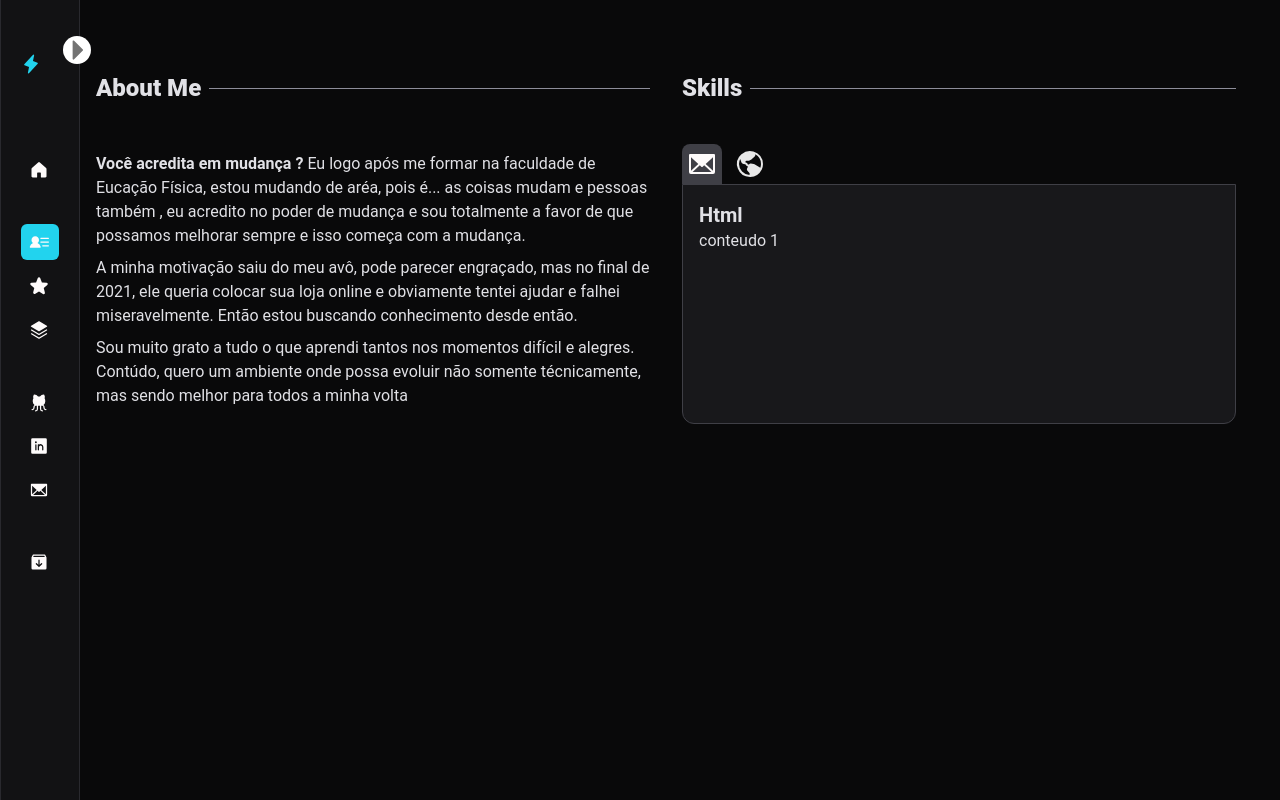
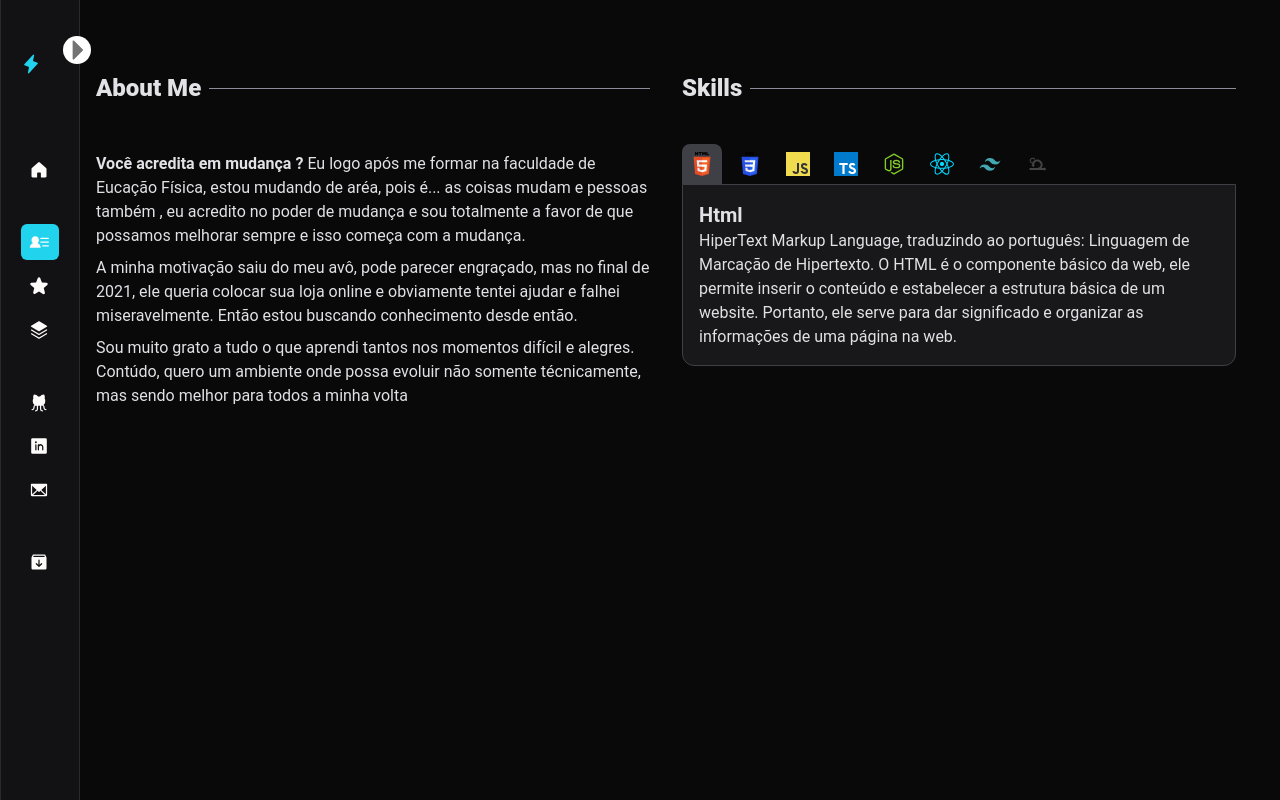
Before and after one commit to rafaelsangali/portfolio, a React (Vite) app: page /about in a window 1280 px wide. Built offline with nearby package versions, Linux system fonts and the light colour scheme.

Commit message:
changing progress bar in about page

```diff
--- a/src/Pages/About/index.tsx
+++ b/src/Pages/About/index.tsx
@@ -3,7 +3,7 @@ import TabContent from "../../components/Tabs/TabContent";
 import TabNav from "../../components/Tabs/TabNav";
 import TransitionMain from "../../components/TransitionMain";
 import { TabsProvider } from "../../contexts/TabsContext";
-import { about } from "./objectTextSkills";
+import { about, skills } from "./objectTextSkills";
 
 export default function About() {
   return (
@@ -30,11 +30,22 @@ export default function About() {
             <TabsProvider>
               <>
                 <ul className="flex flex-wrap text-sm font-medium text-center text-gray-500">
-                  <TabNav index={0} img={icons.iconEmail} />
-                  <TabNav index={1} img={icons.iconGlobe} />
+                  {skills.map((nav, index) => (
+                    <TabNav
+                      key={nav.title + index}
+                      index={index}
+                      img={nav.img}
+                    />
+                  ))}
                 </ul>
-                <TabContent title={"Html"}index={0} text={"conteudo 1"} />
-                <TabContent title={"Css"}index={1} text={"conteudo 2"} />
+                {skills.map((content, index) => (
+                  <TabContent
+                    key={content.title + index}
+                    title={content.title}
+                    index={index}
+                    text={content.text}
+                  />
+                ))}
               </>
             </TabsProvider>
           </div>
--- a/src/Pages/About/objectTextSkills.ts
+++ b/src/Pages/About/objectTextSkills.ts
@@ -1,3 +1,5 @@
+import { icons } from "../../assets";
+
 export const about = {
   title: "About Me",
   subtitle: "Você acredita em mudança ? ",
@@ -10,5 +12,44 @@ export const about = {
 };
 
 export const skills = [
-  {img:"" , title:"",text:""},
-]
+  {
+    img: icons.iconHtml,
+    title: "Html",
+    text: "HiperText Markup Language, traduzindo ao português: Linguagem de Marcação de Hipertexto.  O HTML é o componente básico da web, ele permite inserir o conteúdo e estabelecer a estrutura básica de um website. Portanto, ele serve para dar significado e organizar as informações de uma página na web.",
+  },
+  {
+    img: icons.iconCss,
+    title: "Css",
+    text: "Cascading Style Sheets é um mecanismo para adicionar estilo a um documento web. O código CSS pode ser aplicado diretamente nas tags ou ficar contido dentro das tags <style>. Também é possível, em vez de colocar a formatação dentro do documento, criar um link para um arquivo CSS que contém os estilos.",
+  },
+  {
+    img: icons.iconJavascript,
+    title: "Javascript",
+    text: "JavaScript é uma linguagem de programação que permite a você implementar itens complexos em páginas web, toda vez que uma página da web faz mais do que simplesmente mostrar a você informação estática, mostrando conteúdo que se atualiza em um intervalo de tempo.",
+  },
+  {
+    img: icons.iconTypescript,
+    title: "Typescript",
+    text: "TypeScript é um superconjunto de JavaScript, ou seja, um conjunto de ferramentas e formas mais eficientes de escrever código JavaScript, adicionando recursos que não estão presentes de maneira nativa na linguagem.",
+  },
+  {
+    img: icons.iconNode,
+    title: "Node.js",
+    text: "Node.js é um ambiente de execução JavaScript que permite executar aplicações desenvolvidas com a linguagem de forma autônoma, sem depender de um navegador. Com ele, é possível criar praticamente qualquer tipo de aplicações web, desde servidores para sites estáticos e dinâmicos, até APIs e sistemas baseados em microserviços.",
+  },
+  {
+    img: icons.iconReact,
+    title: "React",
+    text: "O React é uma biblioteca JavaScript de código aberto com foco em criar interfaces de usuário em páginas web. É mantido pelo Facebook, Instagram, outras empresas e uma comunidade de desenvolvedores individuais. É utilizado nos sites da Netflix, Imgur, Feedly, Airbnb, SeatGeek, HelloSign, Walmart e outros.",
+  },
+  {
+    img: icons.iconTailwind,
+    title: "Tailwind",
+    text: "Tailwind CSS é um framework desenvolvido para maximizar o potencial do bom e velho CSS e levá-lo ainda mais longe. De forma bastante simplificada e intuitiva, ele oferece responsividade, código enxuto, customização e integração com IDEs. Da mesma forma que frameworks de JavaScript mudaram nossa forma de interagir com o JavaScript, Tailwind pode ser o futuro do CSS.",
+  },
+  {
+    img: icons.iconScrum,
+    title: "Scrum",
+    text: "O Scrum é uma estrutura que ajuda as equipes a trabalharem juntas. Semelhante a uma equipe de rugby (de onde vem o nome) treinando para o grande jogo, o Scrum estimula as equipes a aprenderem com as experiências, a se organizarem enquanto resolvem um problema e a refletirem sobre os êxitos e fracassos para melhorarem sempre.",
+  },
+];
--- a/src/components/Tabs/TabContent/index.tsx
+++ b/src/components/Tabs/TabContent/index.tsx
@@ -16,7 +16,7 @@ export default function TabContent(props: ITabContentProps) {
       animate={toggle == props.index ? { opacity: [0.7, 1] } : {}}
       className={
         toggle == props.index
-          ? "h-60 p-4 bg-zinc-900 border border-zinc-700 rounded-b-xl"
+          ? "h-auto p-4 bg-zinc-900 border border-zinc-700 rounded-b-xl"
           : "hidden"
       }
     >
--- a/src/components/Tabs/TabNav/index.tsx
+++ b/src/components/Tabs/TabNav/index.tsx
@@ -8,7 +8,7 @@ interface ITabNavProps {
 }
 
 export default function TabNav(props: ITabNavProps) {
-  const {toggle, setToggle} = useContext(TabsContext)
+  const { toggle, setToggle } = useContext(TabsContext);
   return (
     <li
       className={`mr-2 rounded-t-lg cursor-pointer ${
@@ -22,7 +22,7 @@ export default function TabNav(props: ITabNavProps) {
         onHoverEnd={(e) => {}}
         src={props.img}
         width={40}
-        className="inline-block p-1"
+        className="inline-block p-2"
       />
     </li>
   );
```
